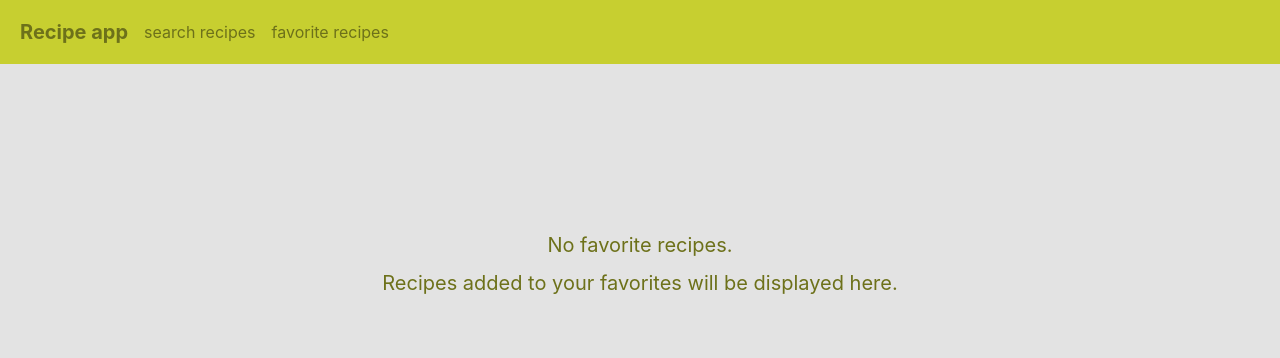
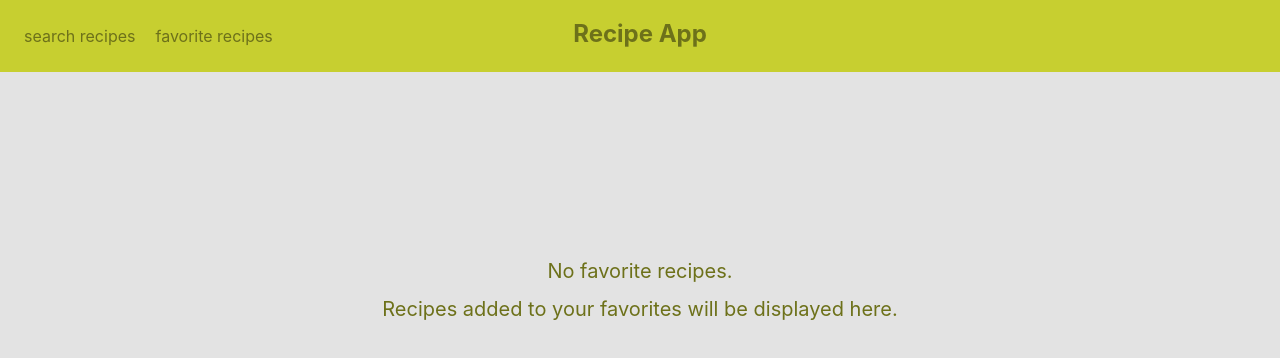
Before and after one commit to kn-ry/Recipe-app, a React (Create React App) app: page /favoriterecipes in a window 1280 px wide. Shown: the top 358 px of the page. Built offline with nearby package versions, Linux system fonts and the light colour scheme.

Commit message:
make it better

```diff
--- a/package.json
+++ b/package.json
@@ -31,7 +31,7 @@
     "web-vitals": "^2.1.4"
   },
   "scripts": {
-    "start": "node index.js",
+    "start": "react-scripts start",
     "build": "react-scripts build",
     "test": "react-scripts test",
     "eject": "react-scripts eject"
--- /dev/null
+++ b/src/components/atoms/HamburgerIconButton.tsx
@@ -0,0 +1,23 @@
+import { Button, IconButton } from '@chakra-ui/react'
+import { memo, VFC } from 'react'
+import { FaHamburger } from 'react-icons/fa'
+
+type Props = {
+    onOpen: () => void
+}
+
+export const HamburgerIconButton: VFC<Props> = memo((props: Props) => {
+    const { onOpen } = props
+    return (
+        <IconButton
+            marginLeft={3}
+            autoFocus={false}
+            aria-label="hamburger icon"
+            icon={<FaHamburger size={'30px'} />}
+            variant={'unstyled'}
+            size={'md'}
+            display={{ base: 'block', md: 'none' }}
+            onClick={onOpen}
+        />
+    )
+})
--- /dev/null
+++ b/src/components/molecules/MenuDrawer.tsx
@@ -0,0 +1,37 @@
+import { Button, Drawer, DrawerBody, DrawerContent, DrawerOverlay, VStack } from '@chakra-ui/react'
+import { memo, VFC } from 'react'
+
+type Props = {
+    onClose: () => void
+    isOpen: boolean
+    onClickRecipes: () => void
+    onClickFavRecipes: () => void
+}
+
+export const MenuDrawer: VFC<Props> = memo((props: Props) => {
+    const { onClose, isOpen, onClickRecipes, onClickFavRecipes } = props
+    return (
+        <Drawer placement="left" size={'xs'} onClose={onClose} isOpen={isOpen}>
+            <DrawerOverlay>
+                <DrawerContent>
+                    <DrawerBody p={0} bg={'gray.200'}>
+                        <VStack onClick={onClose} mt={5} spacing={5}>
+                            <Button
+                                onClick={onClickRecipes}
+                                variant="unstyled"
+                                w={'100%'}
+                                autoFocus={false}
+                                fontSize={'xl'}
+                            >
+                                Search Recipes
+                            </Button>
+                            <Button onClick={onClickFavRecipes} variant="unstyled" w={'100%'} fontSize={'xl'}>
+                                Favorite recipes
+                            </Button>
+                        </VStack>
+                    </DrawerBody>
+                </DrawerContent>
+            </DrawerOverlay>
+        </Drawer>
+    )
+})
--- a/src/components/organisms/layout/Header.tsx
+++ b/src/components/organisms/layout/Header.tsx
@@ -1,8 +1,12 @@
-import { Box, Button, Flex, Heading, Link } from '@chakra-ui/react'
+import { Box, Button, Flex, Heading, HStack, Link, LinkBox, Text, useDisclosure } from '@chakra-ui/react'
 import { memo, useCallback, VFC } from 'react'
 import { useHistory } from 'react-router-dom'
+import { HamburgerIconButton } from '../../atoms/HamburgerIconButton'
+import { MenuDrawer } from '../../molecules/MenuDrawer'
 
 export const Header: VFC = memo(() => {
+    const { isOpen, onOpen, onClose } = useDisclosure()
+
     const history = useHistory()
     const onClickHome = useCallback(() => history.push('/recipes'), [history])
     const onClickRecipes = useCallback(() => history.push('/recipes'), [history])
@@ -10,27 +14,62 @@ export const Header: VFC = memo(() => {
     return (
         <>
             <Flex
+                zIndex={100}
+                w={'100%'}
+                position={'fixed'}
                 as="nav"
                 bg="#C7CF30"
                 color="#6D711A"
                 align="center"
-                justify="space-between"
+                // justify="space-between"
                 padding={5}
                 textAlign={'center'}
+                // display="flex"
+                p={{ base: 3, md: 6 }}
             >
-                <Flex _hover={{ cursor: 'pointer', opacity: 0.8 }} onClick={() => onClickHome()} mx={'auto'}>
-                    <Heading as="h1" fontSize="xl">
-                        Recipe app
-                    </Heading>
-                </Flex>
-                <Flex align="center" flex="auto" fontSize="md">
+                {/* <Flex align="center" flex="auto" fontSize="md" bg={'red'} display="table-cell">
                     <Box paddingRight={4} paddingLeft={4}>
                         <Link onClick={() => onClickRecipes()}>search recipes</Link>
                     </Box>
                     <Link onClick={() => onClickFavRecipes()}>favorite recipes</Link>
                 </Flex>
-                <Flex justifyContent={'flex-end'}></Flex>
+                <Flex
+                    bg={'green'}
+                    flex={'auto'}
+                    _hover={{ cursor: 'pointer', opacity: 0.8 }}
+                    onClick={() => onClickHome()}
+                    display="table-cell"
+                >
+                    <Heading as="h1" fontSize="xl">
+                        Recipe app
+                    </Heading>
+                </Flex> */}
+                <HamburgerIconButton onOpen={onOpen} />
+                <Flex display={{ base: 'none', md: 'flex' }} align={'center'}>
+                    <HStack spacing={5}>
+                        <Link onClick={onClickRecipes}>search recipes</Link>
+                        <Link onClick={onClickFavRecipes}>favorite recipes</Link>
+                    </HStack>
+                </Flex>
+                <Flex
+                    onClick={onClickHome}
+                    _hover={{ cursor: 'pointer', opacity: 0.6 }}
+                    position={'absolute'}
+                    top={{ base: 4, md: 5 }}
+                    left={'50%'}
+                    transform={'translateX(-50%)'}
+                >
+                    <Heading as={'h1'} fontSize="2xl">
+                        Recipe App
+                    </Heading>
+                </Flex>
             </Flex>
+            <MenuDrawer
+                onClose={onClose}
+                isOpen={isOpen}
+                onClickRecipes={onClickRecipes}
+                onClickFavRecipes={onClickFavRecipes}
+            />
         </>
     )
 })
--- a/src/components/pages/FavoriteRecipes.tsx
+++ b/src/components/pages/FavoriteRecipes.tsx
@@ -1,4 +1,4 @@
-import { useDisclosure, Wrap, WrapItem } from '@chakra-ui/react'
+import { Box, useDisclosure, Wrap, WrapItem } from '@chakra-ui/react'
 import { memo, useCallback, useEffect, VFC } from 'react'
 import { useFavoriteRecipe } from '../../hooks/useFavoriteRecipe'
 import { useSelectRecipe } from '../../hooks/useSelectRecipe'
@@ -25,6 +25,7 @@ export const FavoriteRecipes: VFC = memo(() => {
     }, [])
     return (
         <>
+            <Box pt={{ base: '80px', md: '90px' }}></Box>
             {favRecipes.length === 0 ? (
                 <NotFoundMessage title="No favorite recipes.">
                     Recipes added to your favorites will be displayed here.
--- a/src/components/pages/Recipes.tsx
+++ b/src/components/pages/Recipes.tsx
@@ -91,7 +91,13 @@ export const Recipes: VFC = memo(() => {
         <>
             {/* searcharea aaaaaaaaaaaaa*/}
 
-            <HStack p={3} w={{ sm: '350px', md: '650px' }} spacing="8px" display={'flex'} mx={'auto'}>
+            <HStack
+                pt={{ base: '80px', md: '90px' }}
+                w={{ sm: '350px', md: '650px' }}
+                spacing="8px"
+                display={'flex'}
+                mx={'auto'}
+            >
                 <InputGroup display={'flex'} mx={'auto'} size={'lg'} w={{ sm: '240px', md: '480px' }}>
                     <Input placeholder="Find recipes" onChange={onChangeQue} value={q} variant={'filled'} />
                     <InputRightElement>
```
